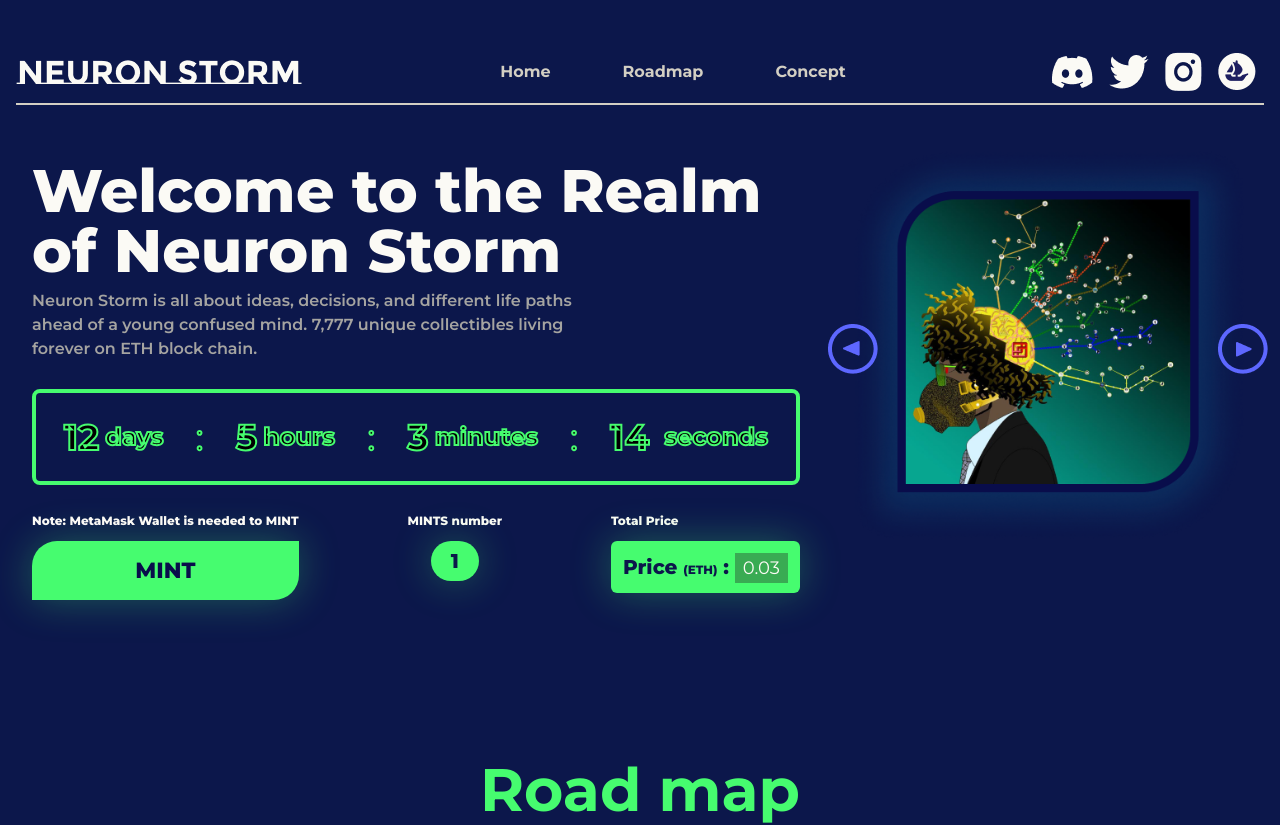
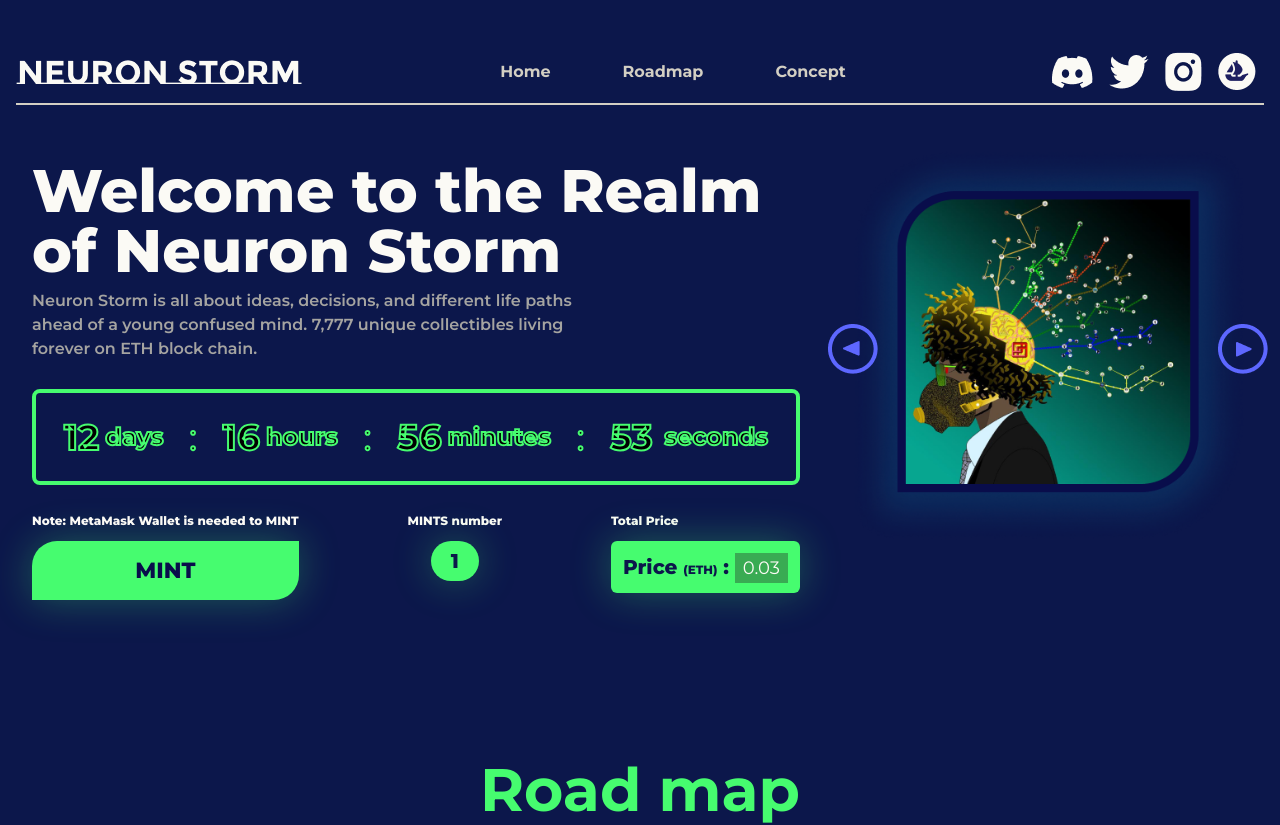
Before and after one commit to bensani/neuronstormnft, a Next.js app: page / in a window 1280 px wide. Shown: the top 825 px of the page. Built offline with nearby package versions, Linux system fonts and the light colour scheme.

Commit message:
date updated

```diff
--- a/views/Header.js
+++ b/views/Header.js
@@ -3,8 +3,9 @@ import React, {useState} from "react";
 import Carusel from "../components/Carusel";
 import Timer from "../components/Timer";
 function Header() {
-  const time = new Date();
-  time.setSeconds(time.getSeconds() + 1055000);
+
+  const time = new Date('November 30, 2021 06:00');
+  // time.setSeconds(time.getSeconds() + 1055000);
 
   const [qunaity, setQuanityt] = useState(1);
   const eth = 0.03;
```
